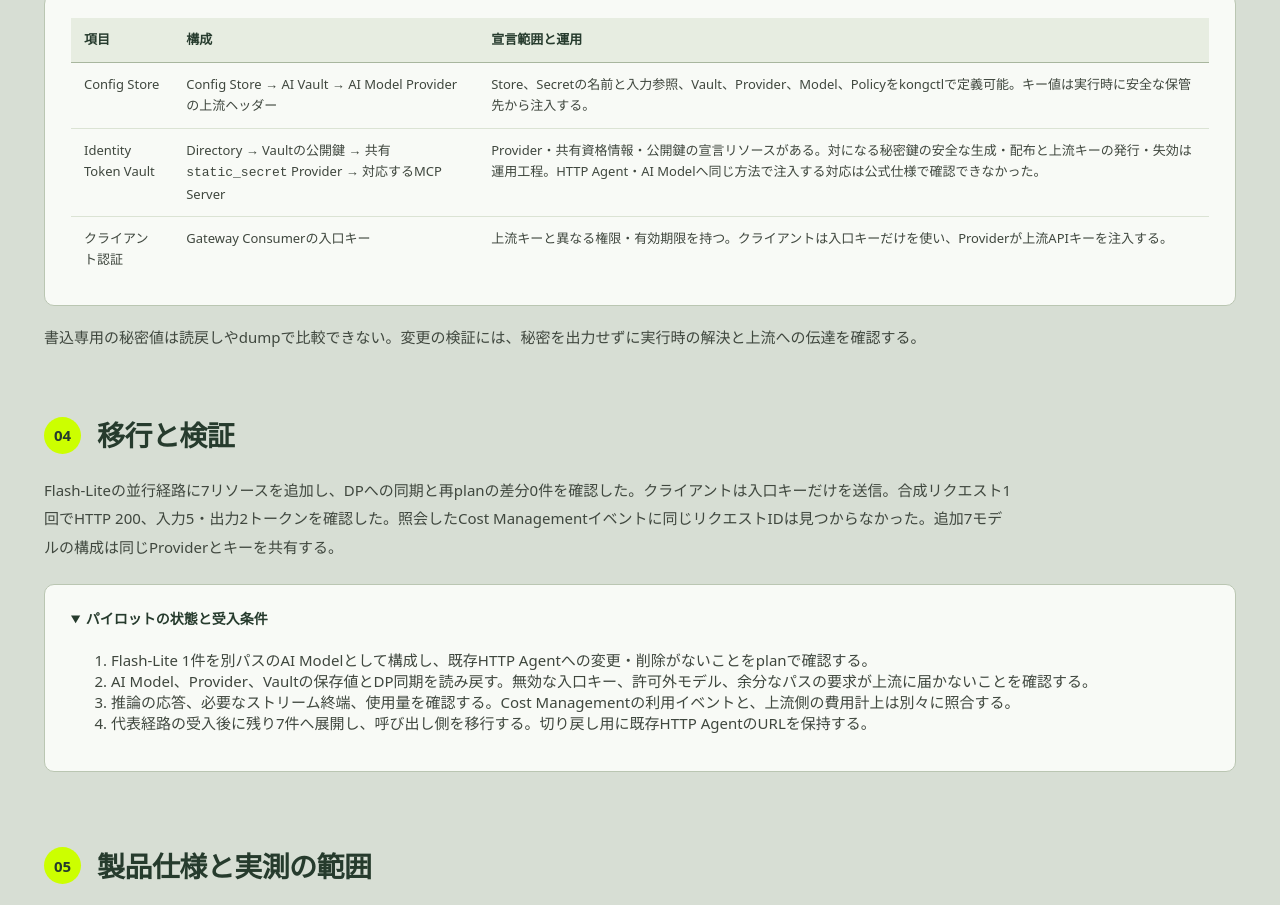
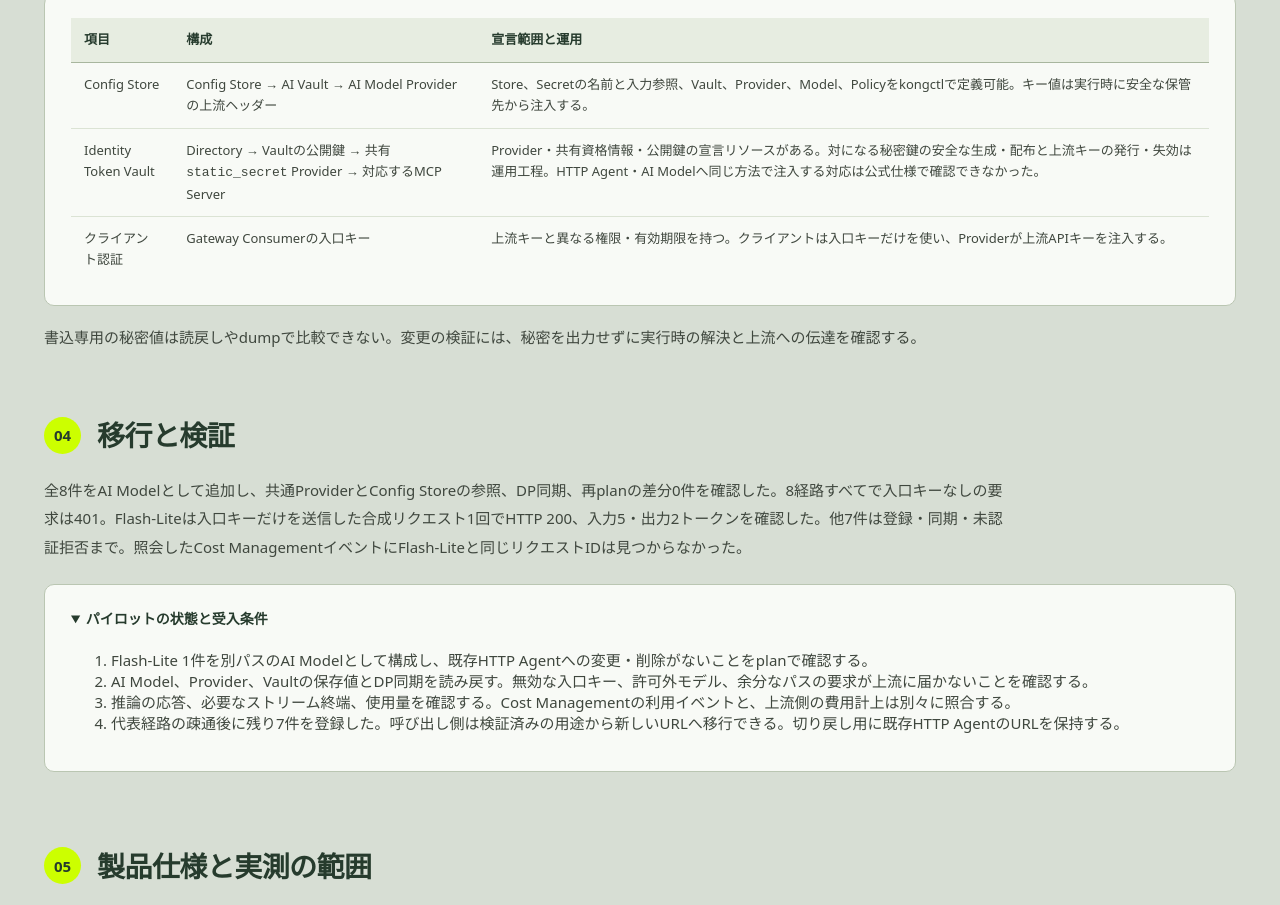
Before and after one commit to picketfence-labs/picketfence-labs.github.io, a plain HTML site: page reports/aigw-model-routing/ai-gateway-model-routing-20261124.html in a window 1280 px wide. Shown: the part 1344-2249 px from the top of the page. Drawn offline with Linux system fonts and the light colour scheme.

Commit message:
Record all eight AI Model registrations in gateway report

```diff
--- a/reports/aigw-model-routing/ai-gateway-model-routing-20261124.html
+++ b/reports/aigw-model-routing/ai-gateway-model-routing-20261124.html
@@ -26,7 +26,7 @@
 <a class="skip" href="#main">本文へ移動</a>
 <header class="masthead" id="top">
   <div class="headline"><div><h1>AI Gateway 2.xで組織内LLM APIをモデルとして管理する</h1><p class="deck">HTTPルートからAI Modelへの移行と上流APIキー管理</p></div><button class="print-button" id="print" type="button">印刷・PDF保存</button></div>
-  <div class="source-strip"><span>基準日 <strong>2026-11-24 JST</strong></span><span>対象 <strong>Hybrid DP 2.3.2</strong></span><span>版 <strong>v1.0</strong></span><span>共有範囲 <strong>公開用</strong></span></div>
+  <div class="source-strip"><span>基準日 <strong>2026-11-24 JST</strong></span><span>対象 <strong>Hybrid DP 2.3.2</strong></span><span>版 <strong>v1.1</strong></span><span>共有範囲 <strong>公開用</strong></span></div>
 </header>
 <nav class="navigation" aria-label="レポート内の移動"><a href="#overview">要点</a><a href="#paths">クライアントと経路</a><a href="#vault">キー管理</a><a href="#deployment">適用と検証</a><a href="#sources">出典</a></nav>
 <main id="main">
@@ -65,13 +65,13 @@
   </section>
   <section id="deployment" aria-labelledby="deployment-title">
     <div class="section-head"><span class="section-number">04</span><div><h2 id="deployment-title">移行と検証</h2></div></div>
-    <p class="section-intro" id="pilot-results">Flash-Liteの並行経路に7リソースを追加し、DPへの同期と再planの差分0件を確認した。クライアントは入口キーだけを送信。合成リクエスト1回でHTTP 200、入力5・出力2トークンを確認した。照会したCost Managementイベントに同じリクエストIDは見つからなかった。追加7モデルの構成は同じProviderとキーを共有する。</p>
+    <p class="section-intro" id="pilot-results">全8件をAI Modelとして追加し、共通ProviderとConfig Storeの参照、DP同期、再planの差分0件を確認した。8経路すべてで入口キーなしの要求は401。Flash-Liteは入口キーだけを送信した合成リクエスト1回でHTTP 200、入力5・出力2トークンを確認した。他7件は登録・同期・未認証拒否まで。照会したCost ManagementイベントにFlash-Liteと同じリクエストIDは見つからなかった。</p>
     <details class="card compact" open><summary>パイロットの状態と受入条件</summary>
       <ol>
         <li>Flash-Lite 1件を別パスのAI Modelとして構成し、既存HTTP Agentへの変更・削除がないことをplanで確認する。</li>
         <li>AI Model、Provider、Vaultの保存値とDP同期を読み戻す。無効な入口キー、許可外モデル、余分なパスの要求が上流に届かないことを確認する。</li>
         <li>推論の応答、必要なストリーム終端、使用量を確認する。Cost Managementの利用イベントと、上流側の費用計上は別々に照合する。</li>
-        <li>代表経路の受入後に残り7件へ展開し、呼び出し側を移行する。切り戻し用に既存HTTP AgentのURLを保持する。</li>
+        <li>代表経路の疎通後に残り7件を登録した。呼び出し側は検証済みの用途から新しいURLへ移行できる。切り戻し用に既存HTTP AgentのURLを保持する。</li>
       </ol>
     </details>
   </section>
```
